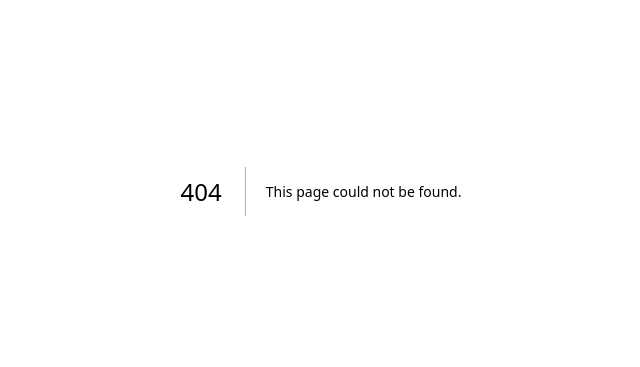
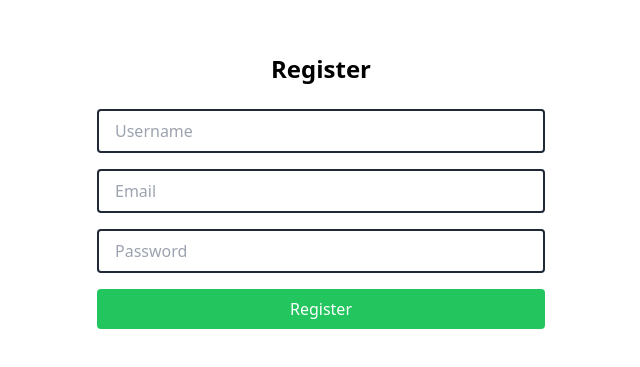
Before and after one commit to WeiChengLai1994/alberta_region_career, a Next.js app: page /pages/register in a window 1280 px wide. Before the commit this address had no page. Shown: the part 209-576 px from the top of the page, without its empty margins (319-959 px from the left). Built offline with nearby package versions, Linux system fonts and the light colour scheme.

Commit message:
Nov 26 added

```diff
--- a/app/page.js
+++ b/app/page.js
@@ -24,13 +24,13 @@ export default function Home() {
         <div className="w-1/2 bg-white flex flex-col items-center justify-center p-8">
           <h2 className="text-2xl font-semibold mb-6">Please choose an option to continue:</h2>
           <div className="flex flex-col gap-4">
-            <Link href="/employer-login" className="bg-[#325F66] text-white px-4 py-2 rounded hover:bg-[#26494f]">
-              Employer Login
-            </Link>
+          <Link href="/login/employer" className="bg-[#325F66] text-white px-4 py-2 rounded hover:bg-[#26494f]">
+          Employer Login
+          </Link>
             <Link href="/jobseeker-login" className="bg-[#325F66] text-white px-4 py-2 rounded hover:bg-[#26494f]">
               Job Seeker Login
             </Link>
-            <Link href="/register" className="bg-green-500 text-white px-4 py-2 rounded hover:bg-green-600">
+            <Link href="/pages/register" className="bg-green-500 text-white px-4 py-2 rounded hover:bg-green-600">
               Register for an Account
             </Link>
           </div>
--- /dev/null
+++ b/app/pages/register/page.js
@@ -0,0 +1,63 @@
+'use client';  // Add this line to mark the component as a client component
+
+import { useState } from 'react';
+import { db } from '../../../firebase/firebase';
+import { collection, addDoc } from "firebase/firestore";
+
+export default function Register() {
+    const [username, setUsername] = useState('');
+    const [email, setEmail] = useState('');
+    const [password, setPassword] = useState('');
+
+    const handleSubmit = async (e) => {
+        e.preventDefault();
+        try {
+            await addDoc(collection(db, 'users'), { username, email, password });
+            alert('Register Successfully！');
+            setUsername('');
+            setEmail('');
+            setPassword('');
+        } catch (error) {
+            console.error('Error adding document:', error);
+            alert('Error, please try again!');
+        }
+    };
+
+    return (
+        <div className="flex flex-col items-center justify-center min-h-screen p-8">
+            <h1 className="text-2xl font-bold mb-6">Register</h1>
+            <form className="flex flex-col gap-4 w-full max-w-md" onSubmit={handleSubmit}>
+                <input
+                    type="text"
+                    placeholder="Username"
+                    value={username}
+                    onChange={(e) => setUsername(e.target.value)}
+                    required
+                    className="border-2 border-gray-800 px-4 py-2 rounded focus:outline-none focus:border-green-500"
+                />
+                <input
+                    type="email"
+                    placeholder="Email"
+                    value={email}
+                    onChange={(e) => setEmail(e.target.value)}
+                    required
+                    className="border-2 border-gray-800 px-4 py-2 rounded focus:outline-none focus:border-green-500"
+                />
+                <input
+                    type="password"
+                    placeholder="Password"
+                    value={password}
+                    onChange={(e) => setPassword(e.target.value)}
+                    required
+                    className="border-2 border-gray-800 px-4 py-2 rounded focus:outline-none focus:border-green-500"
+                />
+                <button
+                    type="submit"
+                    className="bg-green-500 text-white px-4 py-2 rounded hover:bg-green-600"
+                >
+                    Register
+                </button>
+            </form>
+        </div>
+    );
+}
```
Also changed, not shown: app/pages/login/employer/page.js (added), app/pages/login/jobseeker/page.js (added).
